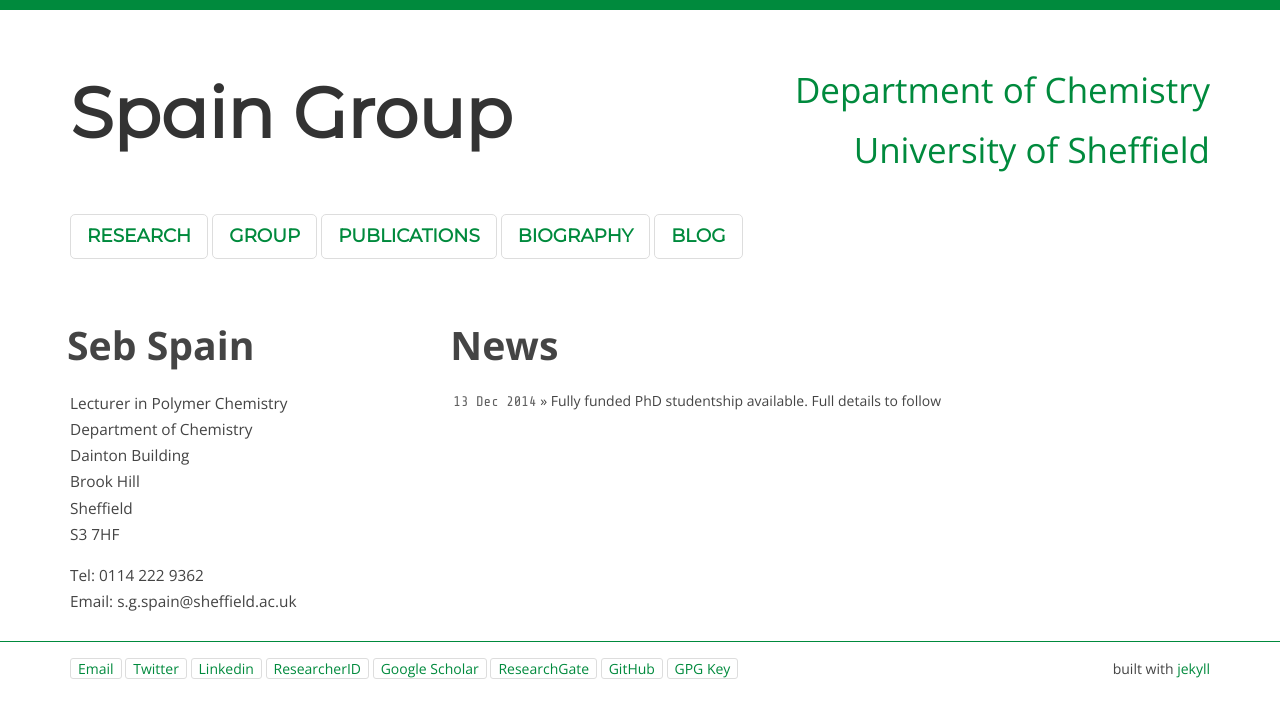
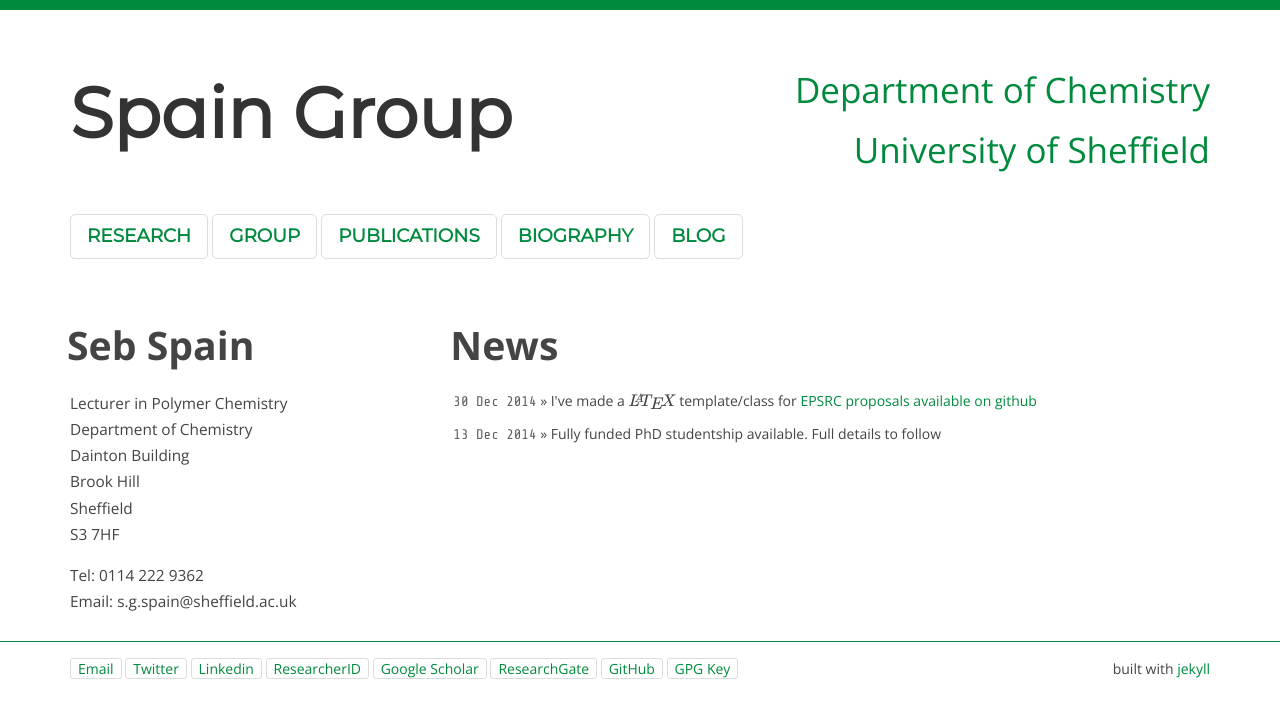
Before and after one commit to sebspain/sebspain.github.io, a Jekyll site: the page index.html, which Jekyll copies as it is, in a window 1280 px wide. Shown: the top 718 px of the page. Built offline with Jekyll 4.4.1, drawn with Linux system fonts in a browser that asks for light colours; Markdown is read by kramdown in place of the engine named in the settings; formulas are drawn with MathJax 3; some of the changed lines change nothing that is shown.

Commit message:
added to news: new latex template and link

```diff
--- a/index.html
+++ b/index.html
@@ -9,6 +9,26 @@
   <link rel="stylesheet" href="/css/normalize.css">
   <link rel="stylesheet" href="/css/style.css">
   <link rel="stylesheet" href="/css/syntax.css">
+
+<!-- MathJax Section -->
+  <script type="text/javascript"
+   src="http://cdn.mathjax.org/mathjax/latest/MathJax.js?config=TeX-AMS-MML_HTMLorMML"></script>
+  <script>
+     MathJax.Hub.Config({
+       tex2jax: {
+         inlineMath: [['$','$'], ['\\(','\\)']],
+         skipTags: ['script', 'noscript', 'style', 'textarea', 'pre']
+       }
+     });
+     MathJax.Hub.Queue(function() {
+         var all = MathJax.Hub.getAllJax(), i;
+         for(i=0; i < all.length; i += 1) {
+             all[i].SourceElement().parentNode.className += ' has-jax';
+         }
+     });
+   </script>
+
+
 </head>
 
 <body class="wrap wider">
@@ -56,6 +76,9 @@
       <div class="unit w-2-3 center-on-mobiles">
         <h2>News</h2>
 	<ul class="posts">
+		<li><span>30 Dec 2014</span> &raquo; I've made a $\LaTeX$ template/class for <a href="https://github.com/sebspain/LaTeX_bits">EPSRC proposals available on github</a></li>
+	</ul>
+	<ul class="posts">
 		<li><span>13 Dec 2014</span> &raquo; Fully funded PhD studentship available. Full details to follow</li>
 	</ul>
        </div>
```
